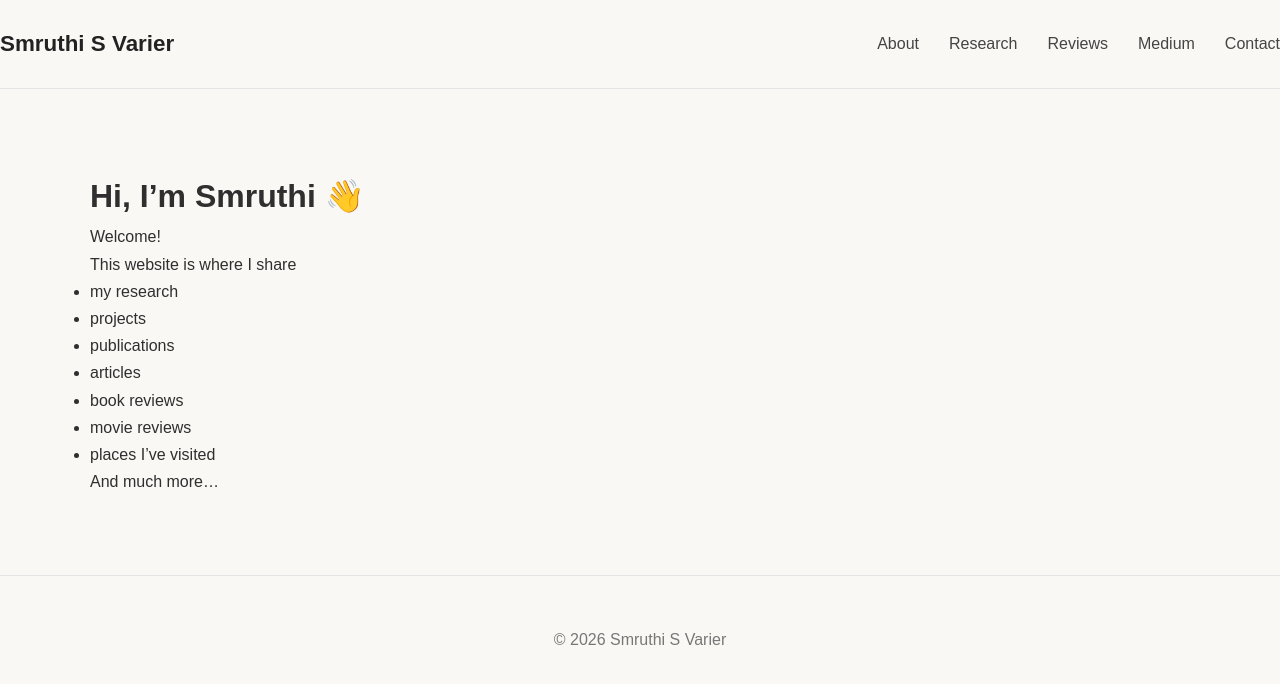
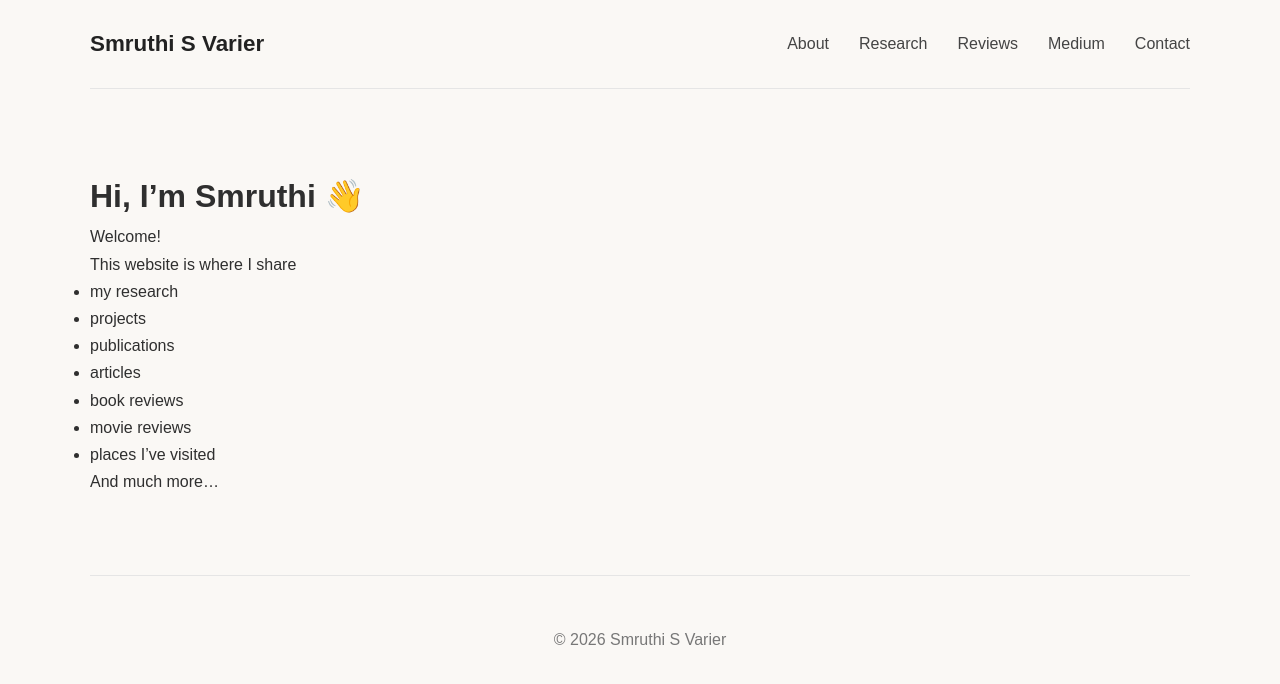
Before and after one commit to SmruthiS11/smruthis11.github.io, a Jekyll site: the page built from index.md, in a window 1280 px wide. Shown: the top 684 px of the page. Built offline with Jekyll 4.4.1, drawn with Linux system fonts in a browser that asks for light colours.

Commit message:
Update default.html

```diff
--- a/_layouts/default.html
+++ b/_layouts/default.html
@@ -2,29 +2,29 @@
 <html lang="en">
 
 <head>
-    <!-- Basic page information -->
+
     <meta charset="UTF-8">
     <meta name="viewport" content="width=device-width, initial-scale=1.0">
 
-    <!-- The page title changes automatically -->
     <title>{{ page.title }} | {{ site.title }}</title>
 
-    <!-- Main stylesheet -->
     <link rel="stylesheet" href="{{ '/assets/css/style.css' | relative_url }}">
+
 </head>
 
 <body>
 
-    <!-- Navigation bar -->
-    {% include navbar.html %}
+    <div class="container">
 
-    <!-- Main page content -->
-    <main class="container">
-        {{ content }}
-    </main>
+        {% include navbar.html %}
 
-    <!-- Footer -->
-    {% include footer.html %}
+        <main>
+            {{ content }}
+        </main>
+
+        {% include footer.html %}
+
+    </div>
 
 </body>
 
```
